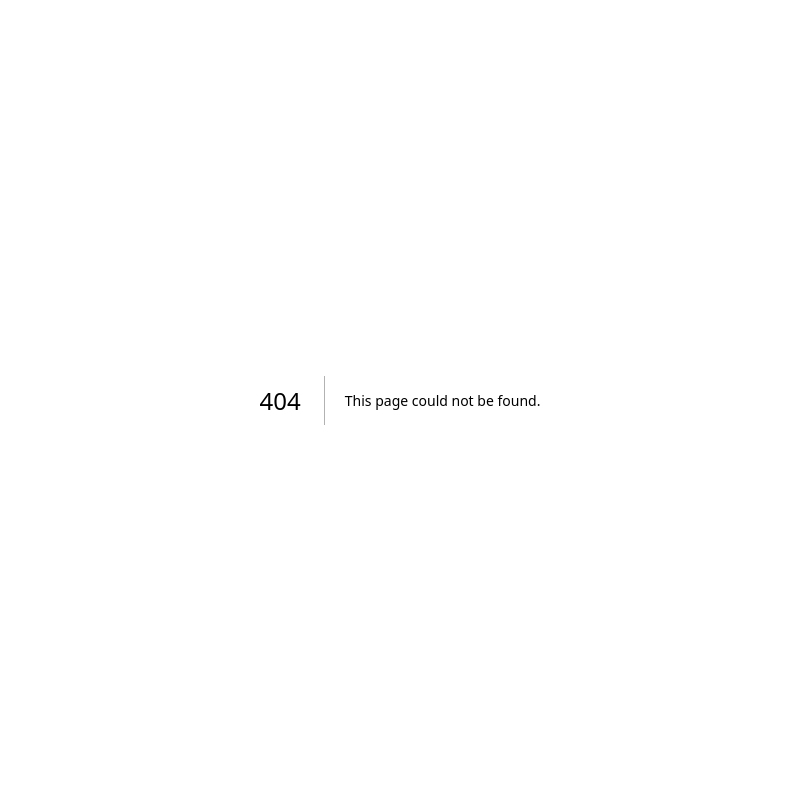
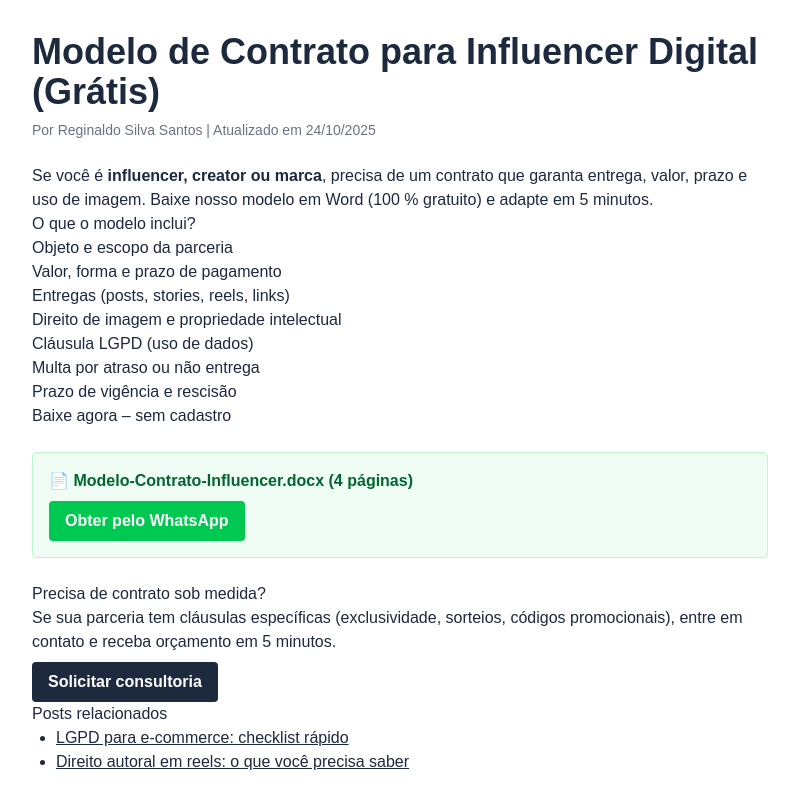
Before and after one commit to mestrereginaldo-site/advogadonomade1, a Next.js app: page /blog/modelo-contrato-influencer in a window 1280 px wide. Before the commit this address had no page. Shown: the whole page, without its empty margins (240-1039 px from the left). Built offline with nearby package versions, Linux system fonts and the light colour scheme.

Commit message:
Create page.tsx

```diff
--- /dev/null
+++ b/app/blog/modelo-contrato-influencer/page.tsx
@@ -0,0 +1,80 @@
+// app/blog/modelo-contrato-influencer/page.tsx
+import Link from "next/link";
+
+export const metadata = {
+  title: "Modelo de Contrato para Influencer Digital (Grátis) - Advogado Nômade",
+  description: "Baixe modelo de contrato influencer 100 % gratuito e adaptável. Cláusulas LGPD, direito de imagem, entrega de conteúdo e mais. Sem cadastro.",
+};
+
+export default function Post() {
+  return (
+    <main className="max-w-3xl mx-auto px-4 py-8 text-slate-800">
+      <header className="mb-6">
+        <h1 className="text-3xl md:text-4xl font-bold mb-2">
+          Modelo de Contrato para Influencer Digital (Grátis)
+        </h1>
+        <p className="text-sm text-gray-500">
+          Por Reginaldo Silva Santos | Atualizado em {new Date().toLocaleDateString("pt-BR")}
+        </p>
+      </header>
+
+      <section className="prose prose-slate max-w-none">
+        <p>
+          Se você é <strong>influencer, creator ou marca</strong>, precisa de um contrato que
+          garanta entrega, valor, prazo e uso de imagem. Baixe nosso modelo em Word
+          (100 % gratuito) e adapte em 5 minutos.
+        </p>
+
+        <h2>O que o modelo inclui?</h2>
+        <ul>
+          <li>Objeto e escopo da parceria</li>
+          <li>Valor, forma e prazo de pagamento</li>
+          <li>Entregas (posts, stories, reels, links)</li>
+          <li>Direito de imagem e propriedade intelectual</li>
+          <li>Cláusula LGPD (uso de dados)</li>
+          <li>Multa por atraso ou não entrega</li>
+          <li>Prazo de vigência e rescisão</li>
+        </ul>
+
+        <h2>Baixe agora – sem cadastro</h2>
+        <div className="my-6 p-4 bg-green-50 border border-green-200 rounded">
+          <p className="font-semibold text-green-800">
+            📄 Modelo-Contrato-Influencer.docx (4 páginas)
+          </p>
+          <Link
+            href="https://wa.me/5588999999999?text=Quero%20o%20modelo%20de%20contrato%20influencer"
+            className="inline-block mt-2 bg-green-500 hover:bg-green-600 text-white font-semibold py-2 px-4 rounded"
+          >
+            Obter pelo WhatsApp
+          </Link>
+        </div>
+
+        <h2>Precisa de contrato sob medida?</h2>
+        <p>
+          Se sua parceria tem cláusulas específicas (exclusividade, sorteios, códigos promocionais),
+          entre em contato e receba orçamento em 5 minutos.
+        </p>
+        <Link
+          href="/contratar"
+          className="inline-block mt-2 bg-slate-800 hover:bg-slate-900 text-white font-semibold py-2 px-4 rounded"
+        >
+          Solicitar consultoria
+        </Link>
+
+        <h2>Posts relacionados</h2>
+        <ul className="list-disc pl-6">
+          <li>
+            <Link className="underline" href="/blog/lgpd-para-ecommerce">
+              LGPD para e-commerce: checklist rápido
+            </Link>
+          </li>
+          <li>
+            <Link className="underline" href="/blog/direito-autoral-reels">
+              Direito autoral em reels: o que você precisa saber
+            </Link>
+          </li>
+        </ul>
+      </section>
+    </main>
+  );
+}
```
